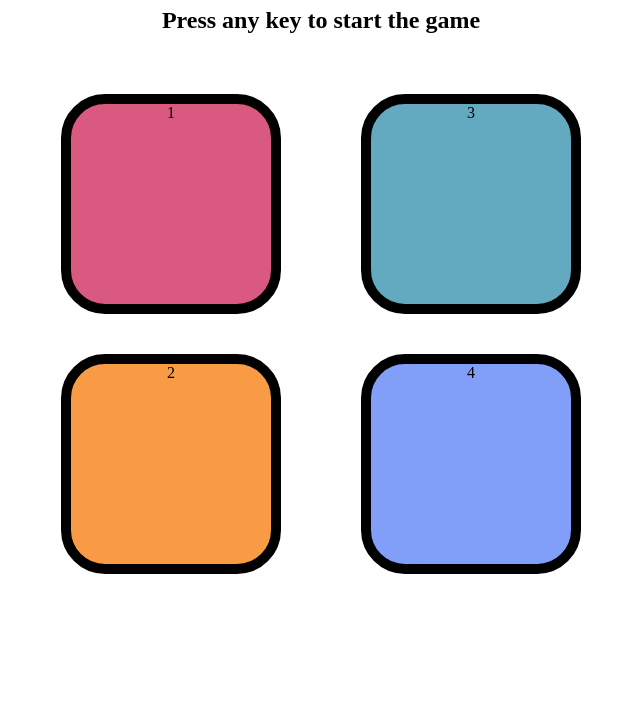
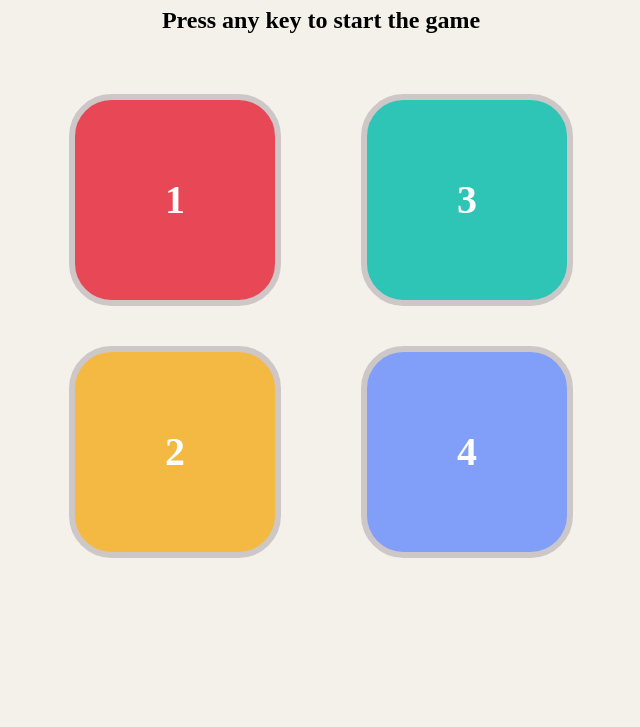
Before and after one commit to sohamghodke2006/Simon-Says-Game, a plain HTML site: page index.html in a window 1280 px wide. Shown: the part 73-800 px from the top of the page, without its empty margins (319-959 px from the left). Drawn offline with Linux system fonts and the light colour scheme.

Commit message:
Updated UI

```diff
--- a/style.css
+++ b/style.css
@@ -1,33 +1,47 @@
 body{
     text-align: center;
+    background-color: #f4f1ea;
 }
+
 .btn{
     height: 200px;
     width: 200px;
-    border: 10px solid black;
+    border: 6px solid #cec7c7;
     border-radius: 20%;
     margin: 2.5rem;
+    display: flex;
+    align-items: center;
+    justify-content: center;
+    font-size: 2.5rem;
+    font-weight: bold;
+    color: #ffffff;
 }
+
 .btn-container{
     display: flex;
     justify-content: center;
 }
+
 .yellow{
-    background-color: #f99b45;
+    background-color: #f4b942;
 }
+
 .red{
-    background-color: #d95980;
+    background-color: #e84855;
 }
+
 .purple{
     background-color: #819ff9;
 }
+
 .green{
-    background-color: #63aac0;
+    background-color: #2ec4b6;
 }
 
 .flash{
     background-color: white;
 }
+
 .userFlash{
     background-color: green;
 }
```
